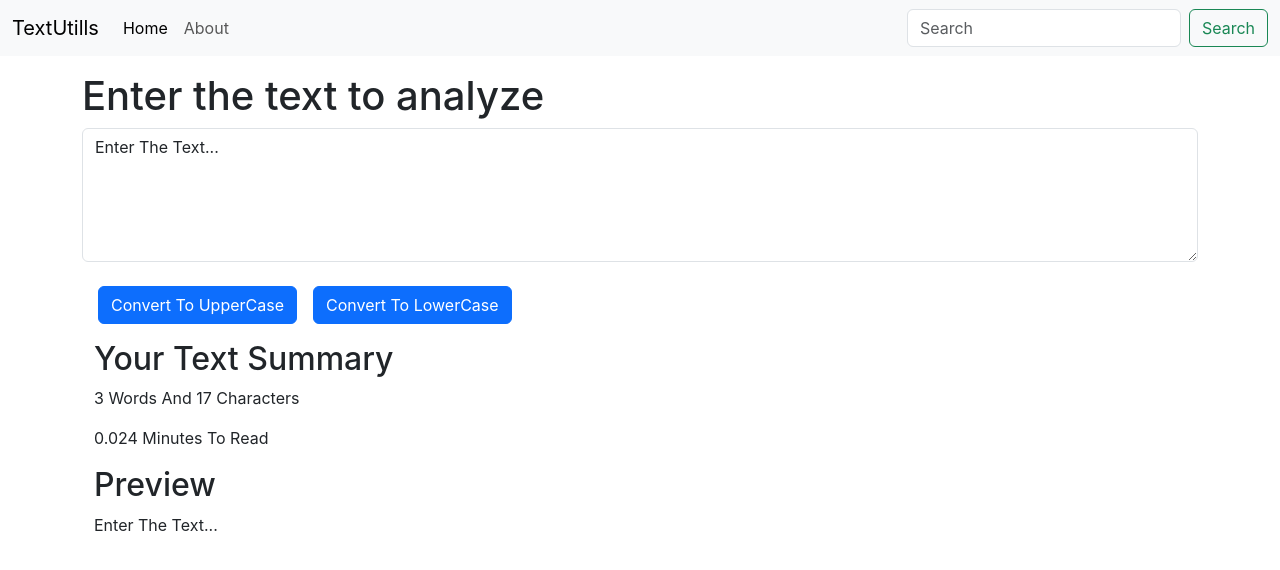
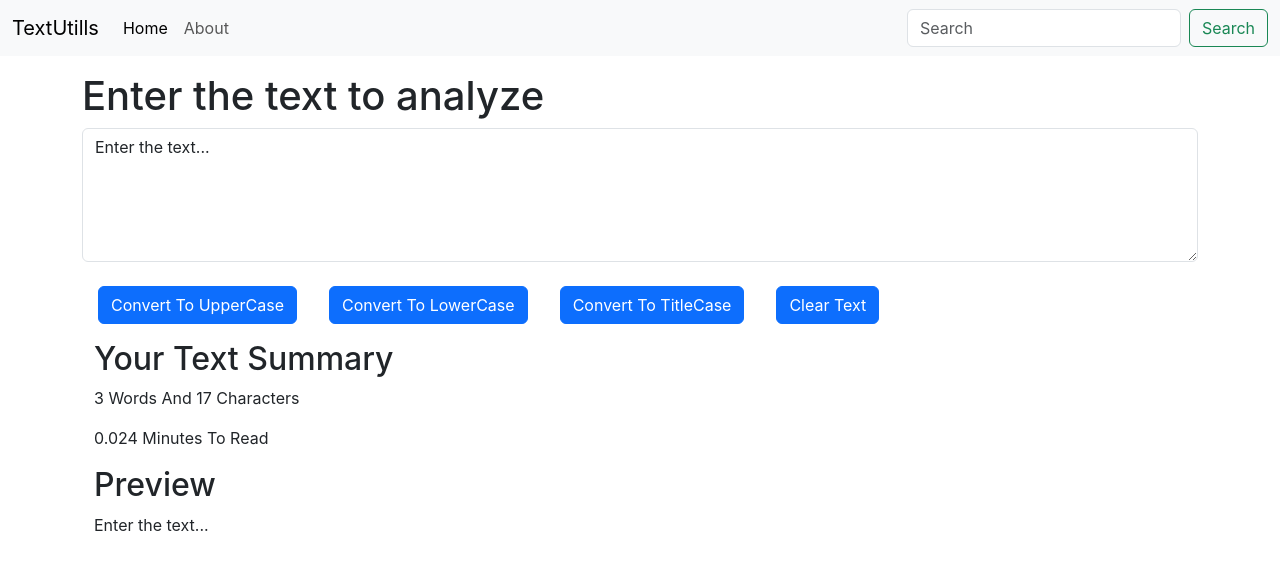
Before and after one commit to aarti-soni3/react-demo-app, a React (Create React App) app: page / in a window 1280 px wide. Shown: the top 570 px of the page. Built offline with nearby package versions, Linux system fonts and the light colour scheme.

Commit message:
[Added] New Features Into TextForm Component

```diff
--- a/src/Components/TextForm.js
+++ b/src/Components/TextForm.js
@@ -3,7 +3,7 @@ import PropTypes from 'prop-types'
 
 export default function TextForm(props) {
 
-    const [text, setText] = useState("Enter The Text...");
+    const [text, setText] = useState("Enter the text...");
 
     const HandleOnChange = (event) => {
         console.log("OnChange");
@@ -11,13 +11,25 @@ export default function TextForm(props) {
     };
 
     const upperCase = () => {
-        console.log("OnClick");
         const toUpperCase = text.toUpperCase();
         setText(toUpperCase);
     };
 
+    const titleCase = () => {
+        let newText = text.split(" ").map(word => CapitalizeFirstLetter(word)).join(" ");
+        setText(newText);
+    };
+
+    const clearText = () => {
+        const newText = "";
+        setText(newText);
+    }
+
+    const CapitalizeFirstLetter = (word) => {
+        return word.charAt(0).toUpperCase() + word.slice(1).toLowerCase();
+    }
+
     const lowerCase = () => {
-        console.log("OnClick");
         const toUpperCase = text.toLowerCase();
         setText(toUpperCase);
     };
@@ -28,7 +40,9 @@ export default function TextForm(props) {
                 <h1>{props.heading}</h1>
                 <textarea id="my-box" className="form-control" onChange={HandleOnChange} value={text} rows="5"></textarea><br />
                 <button className="btn btn-primary mx-3" onClick={upperCase}>Convert To UpperCase</button>
-                <button className="btn btn-primary" onClick={lowerCase}>Convert To LowerCase</button>
+                <button className="btn btn-primary mx-3" onClick={lowerCase}>Convert To LowerCase</button>
+                <button className="btn btn-primary mx-3" onClick={titleCase}>Convert To TitleCase</button>
+                <button className="btn btn-primary mx-3" onClick={clearText}>Clear Text</button>
             </div>
             <div className="container">
                 <h2>Your Text Summary </h2>
@@ -43,5 +57,5 @@ export default function TextForm(props) {
 }
 
 TextForm.propTypes = {
-    heading: PropTypes.string,
+    heading: PropTypes.string
 }
```
